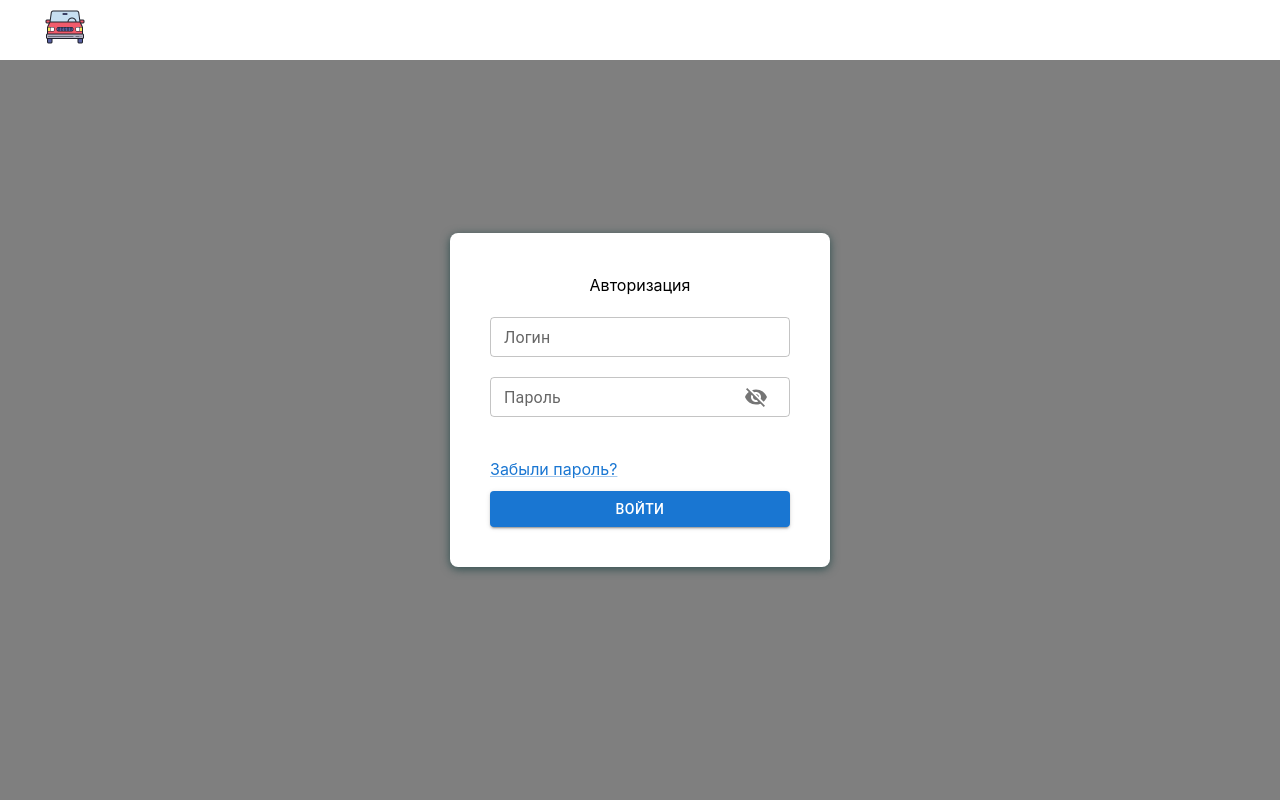
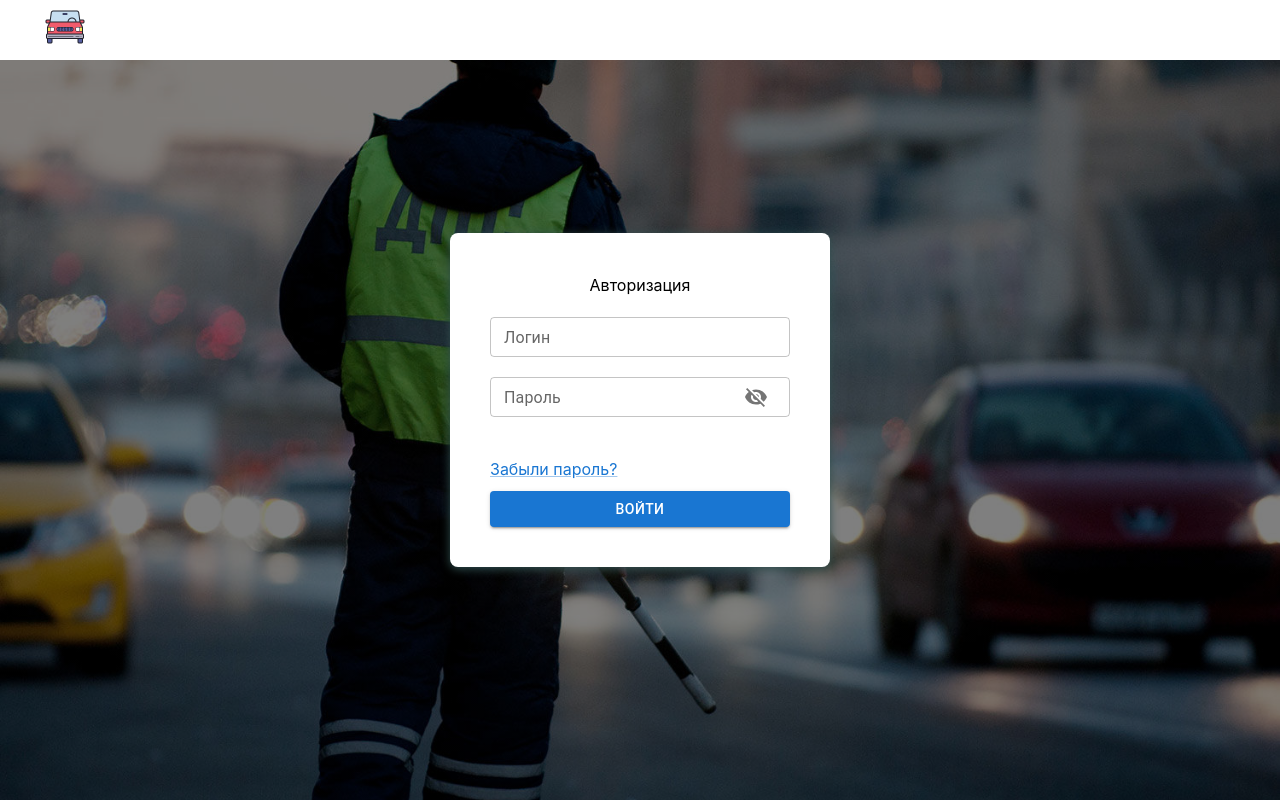
Before and after one commit to antonsadovskiy/penalty-control-SWC, a React (Vite) app: page /auth/login in a window 1280 px wide. Built offline with nearby package versions, Linux system fonts and the light colour scheme.

Commit message:
feat(): header

```diff
--- a/src/pages/auth/login/login.module.css
+++ b/src/pages/auth/login/login.module.css
@@ -49,6 +49,10 @@
   left: 0;
   width: 100vw;
   height: 100vh;
-  background: rgba(0, 0, 0, 0.5);
   z-index: 1;
+  background:
+    linear-gradient(rgba(0, 0, 0, 0.5), rgba(0, 0, 0, 0.5)),
+    url("../../../assets/background.jpg") no-repeat center;
+  background-size: cover;
+
 }
```
Also changed, not shown: src/assets/background.jpg (added).
